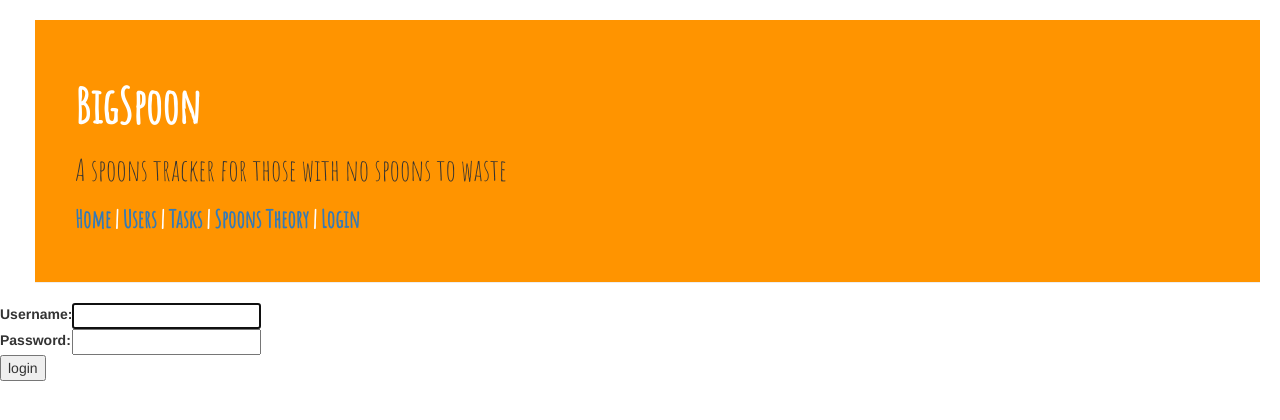
After one commit to cam-benfield/spoons, a Django app: page /accounts/login/ in a window 1280 px wide. The commit adds this page. Shown: the top 420 px of the page. Run offline with Django 3.2, Linux system fonts and the light colour scheme; some libraries are stand-ins or nearby versions.

Commit message:
weirdness

```diff
--- a/spoonssite/spoons/static/css/styles.css
+++ b/spoonssite/spoons/static/css/styles.css
@@ -53,10 +53,11 @@ h1, h2, h3, h4 {
   float: right;
 }
 
-.user-form textarea, .user-form input, .task-form textarea, .task-form input{
+.profile-form, .profile-form textarea, .profile-form input, .task-form textarea, .task-form input {
   padding-left: 40px;
   padding-right: 40px;
   background-color: #69D9FF;
+
 }
 
 .top-menu, .top-menu:hover, .top-menu:visited {
--- /dev/null
+++ b/spoonssite/spoons/templates/registration/login.html
@@ -0,0 +1,33 @@
+{% extends 'spoons/base.html' %}
+
+{% block content %}
+  {% if form.errors %}
+  <p>
+    Your username and password didn't match. Please try again.
+  </p>
+  {% endif %}
+
+  <form method="POST" action="{% url 'login' %}">
+  {% csrf_token %}
+    <table>
+      <tr>
+        <td>
+          {{ form.username.label_tag }}
+        </td>
+        <td>
+          {{ form.username }}
+        </td>
+      </tr>
+      <tr>
+        <td>
+          {{ form.password.label_tag }}
+        </td>
+        <td>
+          {{ form.password }}
+        </td>
+      </tr>
+    </table>
+    <input type="submit" value="login" / />
+    <input type="hidden" name="next" value="{{ next }}" / />
+  </form>
+{% endblock %}
--- a/spoonssite/spoons/templates/spoons/base.html
+++ b/spoonssite/spoons/templates/spoons/base.html
@@ -22,9 +22,10 @@
             <a href="{% url 'task_new' %}">New Task</a> |
             <a href="{% url 'user_new' %}">New User</a> |
           {% endif %}
-          <a href='/user_list.html'>Users</a> |
-          <a href='/task_list.html'>Tasks</a> |
-          <a href="https://butyoudontlooksick.com/articles/written-by-christine/the-spoon-theory/">Spoons Theory</a>
+          <a href="{% url 'users' %}">Users</a> |
+          <a href="{% url 'tasks' %}">Tasks</a> |
+          <a href="https://butyoudontlooksick.com/articles/written-by-christine/the-spoon-theory/">Spoons Theory</a> |
+          <a href="{% url 'login' %}">Login</a>
         </strong></h3>
       </div>
     </div>
--- a/spoonssite/spoons/templates/spoons/user_detail.html
+++ b/spoonssite/spoons/templates/spoons/user_detail.html
@@ -6,7 +6,6 @@
         <div class="info">
           <p>Gender: {{user.user_gender}}</p>
           <p>Birthdate: {{user.birthdate}}</p>
-          <p>Primary Key: {{user.user_key}}</p>
           <p>
             <a href="{% url 'task_query' pk=user.user_key %}">{{user.username}}'s Tasks</a>
           </p>
--- a/spoonssite/spoons/templates/spoons/user_list.html
+++ b/spoonssite/spoons/templates/spoons/user_list.html
@@ -9,7 +9,6 @@
           <div class="info">
             <p>Gender: {{user.user_gender}}</p>
             <p>Birthdate: {{user.birthdate}}</p>
-            <p>Primary Key: {{user.user_key}}</p>
           </div>
         </div>
       {% endfor %}
--- a/spoonssite/spoons/templates/spoons/user_new.html
+++ b/spoonssite/spoons/templates/spoons/user_new.html
@@ -2,7 +2,8 @@
 
 {% block content %}
   <h1>New User</h1>
-  <form method="POST" class="user-form">{% csrf_token %}
+  <div class="profile-form">
+    <form method="POST" class="profile-form">{% csrf_token %}
       {{user_form.as_p}}
       {{profile_form.as_p}}
       <div class='info'>
@@ -25,4 +26,5 @@
       </div>
       <button type="submit" class="save btn btn-default">Submit</button>
     </form>
+  </div>
 {% endblock %}
--- a/spoonssite/spoons/urls.py
+++ b/spoonssite/spoons/urls.py
@@ -1,15 +1,20 @@
-from django.conf.urls import url
+from django.conf.urls import url, include
+from django.contrib import admin
+
 from . import views
+
+from django.contrib.auth import views as djviews
 
 urlpatterns = [
     url(r'^$', views.index, name='index'),
     url(r'^index', views.index, name='index'),
+    url(r'^accounts/login/$', djviews.login, name='login'),
+    url(r'^accounts/logout/$', djviews.logout, name='logout', kwargs={'next_page': '/'}),
     url(r'^task_list', views.task_list, name='tasks'),
     url(r'^user_list', views.user_list, name='users'),
     url(r'^task/(?P<pk>\d+)/$', views.task_detail, name='task_detail'),
     url(r'^user/(?P<pk>\d+)/$', views.user_detail, name='user_detail'),
     url(r'^task/new/$', views.task_new, name='task_new'),
     url(r'^user/new/$', views.user_new, name='user_new'),
-    url(r'^task/(?P<pk>\d+)/user_query', views.user_query, name = 'user_query'),
     url(r'^user/(?P<pk>\d+)/task_query', views.task_query, name = 'task_query'),
 ]
--- a/spoonssite/spoonssite/settings.py
+++ b/spoonssite/spoonssite/settings.py
@@ -81,7 +81,6 @@ DATABASES = {
     }
 }
 
-
 # Password validation
 # https://docs.djangoproject.com/en/1.11/ref/settings/#auth-password-validators
 
@@ -120,3 +119,5 @@ USE_TZ = True
 
 STATIC_URL = "/spoons/static/"
 STATIC_ROOT = os.path.join(BASE_DIR, "static")
+
+LOGIN_REDIRECT_URL = '/'
```
Also changed, not shown: spoonssite/spoons/views.py (+6 -4 lines), spoonssite/db.sqlite3. Lines whose indentation alone changed are shown as unchanged.
